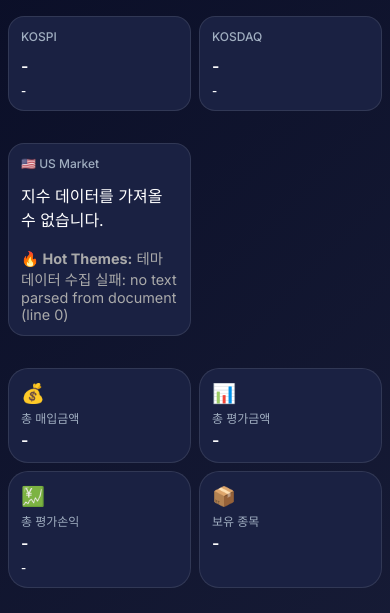
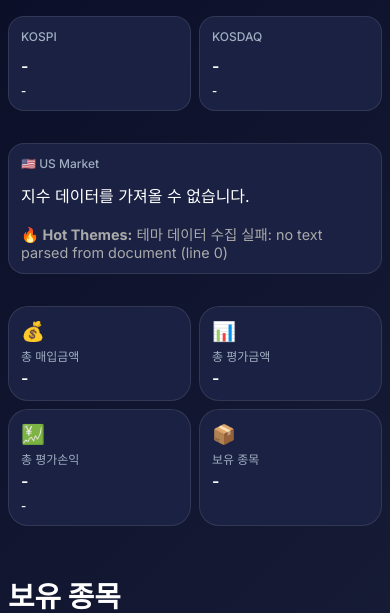
Before and after one commit to BaekTaehyun/StockAI, a Flask app: page / in a window 390 px wide. Shown: the part 116-729 px from the top of the page. Run offline with Flask 3, Linux system fonts and the light colour scheme; the visitor is signed in with stand-in values (Sample User, id 1); data that the repository does not hold is empty.

Commit message:
Fix: US Market 모바일 전체 너비 사용
- .index-card.full-width { grid-column: 1 / -1 } 추가
- US Market 카드가 모바일에서 전체 너비 사용
- 코스피/코스닥/계좌요약은 2열 그리드 유지
- gap, padding 등 모든 스타일 정상 복원

```diff
--- a/static/css/mobile.css
+++ b/static/css/mobile.css
@@ -138,6 +138,11 @@
         /* 기존 flex 해제 */
     }
 
+    /* US Market 카드만 전체 너비 사용 */
+    .index-card.full-width {
+        grid-column: 1 / -1 !important;
+    }
+
     /* 카드 패딩 축소 */
     .index-card,
     .summary-card {
```
